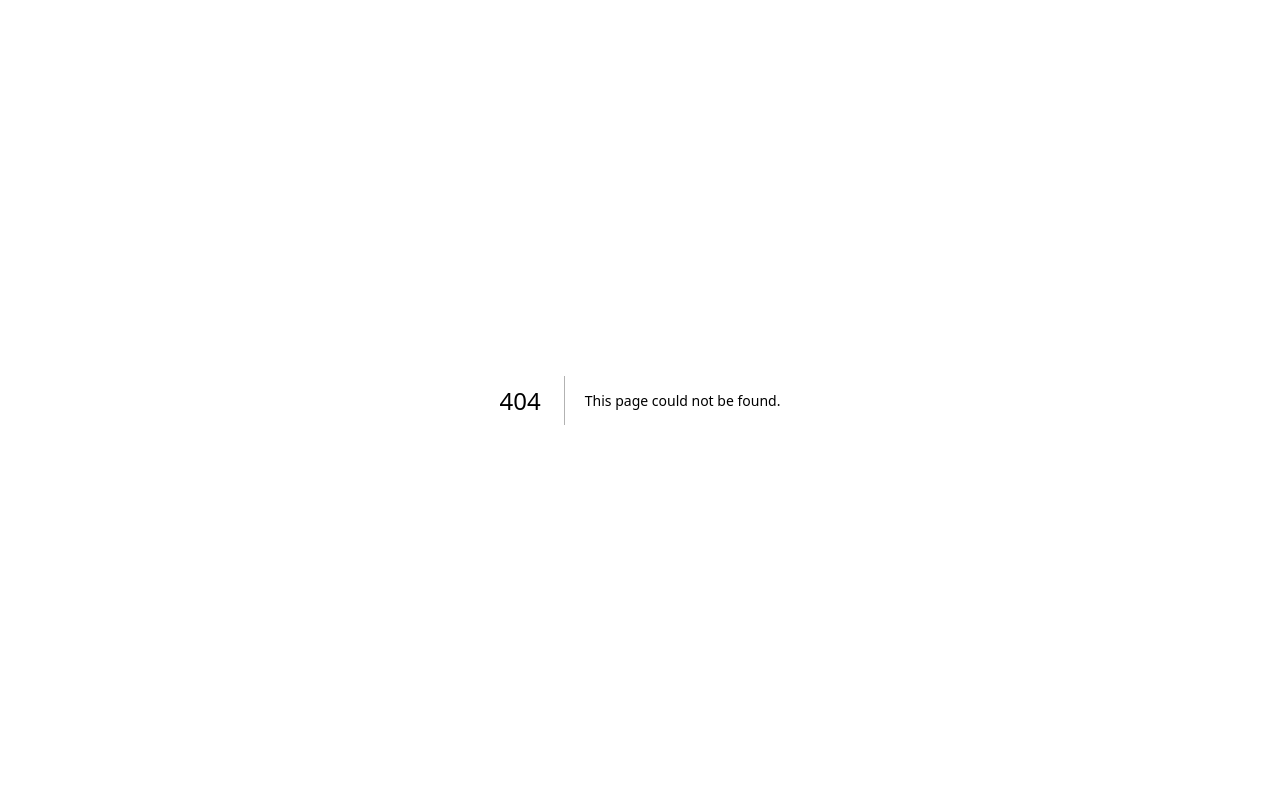
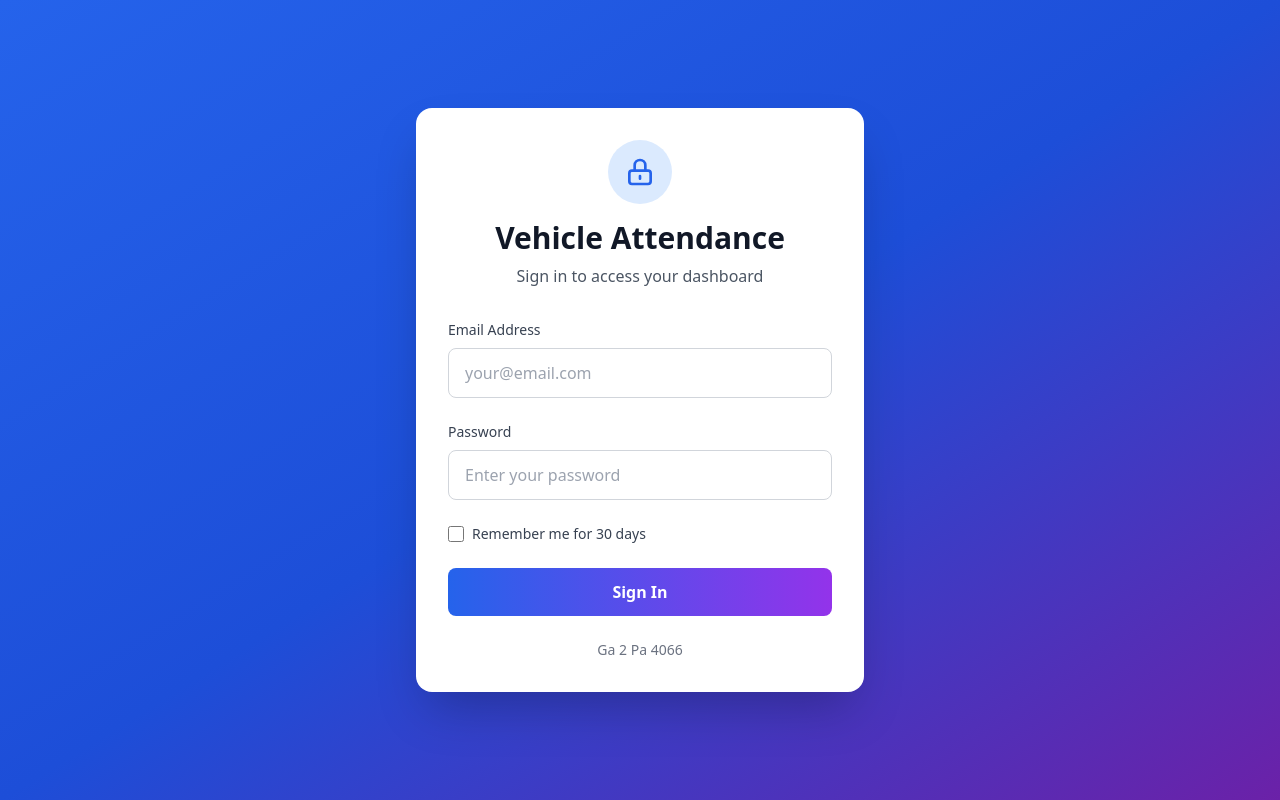
Before and after one commit to Sanjog-Godar/Automation, a Next.js app in the folder Vehicle_Attendance/: page /login in a window 1280 px wide. Before the commit this address had no page. Built offline with nearby package versions, Linux system fonts and the light colour scheme.

Commit message:
Implement authentication with login and logout functionality

```diff
--- /dev/null
+++ b/Vehicle_Attendance/app/api/auth/login/route.ts
@@ -0,0 +1,65 @@
+import { NextRequest, NextResponse } from 'next/server';
+import { supabaseServerClient } from '@/lib/supabaseClient';
+
+export async function POST(req: NextRequest) {
+  const supabase = supabaseServerClient();
+
+  try {
+    const { email, password, rememberMe } = await req.json();
+
+    if (!email || !password) {
+      return NextResponse.json(
+        { error: 'Email and password are required' },
+        { status: 400 }
+      );
+    }
+
+    // Sign in with Supabase
+    const { data, error } = await supabase.auth.signInWithPassword({
+      email,
+      password,
+    });
+
+    if (error) {
+      return NextResponse.json(
+        { error: 'Invalid email or password' },
+        { status: 401 }
+      );
+    }
+
+    // Create response
+    const response = NextResponse.json(
+      { message: 'Login successful', user: data.user },
+      { status: 200 }
+    );
+
+    // Set session cookie
+    if (data.session) {
+      const maxAge = rememberMe ? 60 * 60 * 24 * 30 : 60 * 60 * 24; // 30 days or 1 day
+
+      response.cookies.set('sb-access-token', data.session.access_token, {
+        httpOnly: true,
+        secure: process.env.NODE_ENV === 'production',
+        sameSite: 'lax',
+        maxAge,
+        path: '/',
+      });
+
+      response.cookies.set('sb-refresh-token', data.session.refresh_token, {
+        httpOnly: true,
+        secure: process.env.NODE_ENV === 'production',
+        sameSite: 'lax',
+        maxAge,
+        path: '/',
+      });
+    }
+
+    return response;
+  } catch (err) {
+    console.error('Login error:', err);
+    return NextResponse.json(
+      { error: 'Internal server error' },
+      { status: 500 }
+    );
+  }
+}
--- /dev/null
+++ b/Vehicle_Attendance/app/api/auth/logout/route.ts
@@ -0,0 +1,29 @@
+import { NextRequest, NextResponse } from 'next/server';
+import { supabaseServerClient } from '@/lib/supabaseClient';
+
+export async function POST(req: NextRequest) {
+  const supabase = supabaseServerClient();
+
+  try {
+    // Sign out from Supabase
+    await supabase.auth.signOut();
+
+    // Create response
+    const response = NextResponse.json(
+      { message: 'Logout successful' },
+      { status: 200 }
+    );
+
+    // Clear cookies
+    response.cookies.delete('sb-access-token');
+    response.cookies.delete('sb-refresh-token');
+
+    return response;
+  } catch (err) {
+    console.error('Logout error:', err);
+    return NextResponse.json(
+      { error: 'Internal server error' },
+      { status: 500 }
+    );
+  }
+}
--- /dev/null
+++ b/Vehicle_Attendance/app/login/page.tsx
@@ -0,0 +1,146 @@
+"use client";
+
+import { useState } from "react";
+import { useRouter } from "next/navigation";
+
+export default function LoginPage() {
+  const router = useRouter();
+  const [email, setEmail] = useState("");
+  const [password, setPassword] = useState("");
+  const [rememberMe, setRememberMe] = useState(false);
+  const [error, setError] = useState("");
+  const [loading, setLoading] = useState(false);
+
+  const handleLogin = async (e: React.FormEvent) => {
+    e.preventDefault();
+    setError("");
+    setLoading(true);
+
+    try {
+      const res = await fetch("/api/auth/login", {
+        method: "POST",
+        headers: {
+          "Content-Type": "application/json",
+        },
+        body: JSON.stringify({ email, password, rememberMe }),
+      });
+
+      const data = await res.json();
+
+      if (!res.ok) {
+        setError(data.error || "Login failed");
+        setLoading(false);
+        return;
+      }
+
+      // Redirect to home page
+      router.push("/");
+      router.refresh();
+    } catch (err) {
+      setError("An error occurred. Please try again.");
+      setLoading(false);
+    }
+  };
+
+  return (
+    <div className="min-h-screen flex items-center justify-center bg-gradient-to-br from-blue-600 via-blue-700 to-purple-800">
+      <div className="w-full max-w-md">
+        <div className="bg-white rounded-2xl shadow-2xl p-8">
+          <div className="text-center mb-8">
+            <div className="inline-flex items-center justify-center w-16 h-16 bg-blue-100 rounded-full mb-4">
+              <svg
+                className="w-8 h-8 text-blue-600"
+                fill="none"
+                stroke="currentColor"
+                viewBox="0 0 24 24"
+              >
+                <path
+                  strokeLinecap="round"
+                  strokeLinejoin="round"
+                  strokeWidth={2}
+                  d="M12 15v2m-6 4h12a2 2 0 002-2v-6a2 2 0 00-2-2H6a2 2 0 00-2 2v6a2 2 0 002 2zm10-10V7a4 4 0 00-8 0v4h8z"
+                />
+              </svg>
+            </div>
+            <h1 className="text-3xl font-bold text-gray-900 mb-2">
+              Vehicle Attendance
+            </h1>
+            <p className="text-gray-600">Sign in to access your dashboard</p>
+          </div>
+
+          <form onSubmit={handleLogin} className="space-y-6">
+            {error && (
+              <div className="bg-red-50 border border-red-200 text-red-600 px-4 py-3 rounded-lg text-sm">
+                {error}
+              </div>
+            )}
+
+            <div>
+              <label
+                htmlFor="email"
+                className="block text-sm font-medium text-gray-700 mb-2"
+              >
+                Email Address
+              </label>
+              <input
+                type="email"
+                id="email"
+                value={email}
+                onChange={(e) => setEmail(e.target.value)}
+                required
+                className="w-full px-4 py-3 border border-gray-300 rounded-lg focus:ring-2 focus:ring-blue-500 focus:border-transparent transition-all"
+                placeholder="your@email.com"
+              />
+            </div>
+
+            <div>
+              <label
+                htmlFor="password"
+                className="block text-sm font-medium text-gray-700 mb-2"
+              >
+                Password
+              </label>
+              <input
+                type="password"
+                id="password"
+                value={password}
+                onChange={(e) => setPassword(e.target.value)}
+                required
+                className="w-full px-4 py-3 border border-gray-300 rounded-lg focus:ring-2 focus:ring-blue-500 focus:border-transparent transition-all"
+                placeholder="Enter your password"
+              />
+            </div>
+
+            <div className="flex items-center">
+              <input
+                type="checkbox"
+                id="rememberMe"
+                checked={rememberMe}
+                onChange={(e) => setRememberMe(e.target.checked)}
+                className="w-4 h-4 text-blue-600 border-gray-300 rounded focus:ring-blue-500"
+              />
+              <label
+                htmlFor="rememberMe"
+                className="ml-2 text-sm text-gray-700"
+              >
+                Remember me for 30 days
+              </label>
+            </div>
+
+            <button
+              type="submit"
+              disabled={loading}
+              className="w-full bg-gradient-to-r from-blue-600 to-purple-600 text-white py-3 rounded-lg font-semibold hover:from-blue-700 hover:to-purple-700 focus:outline-none focus:ring-2 focus:ring-blue-500 focus:ring-offset-2 transition-all disabled:opacity-50 disabled:cursor-not-allowed"
+            >
+              {loading ? "Signing in..." : "Sign In"}
+            </button>
+          </form>
+
+          <div className="mt-6 text-center text-sm text-gray-500">
+            <p>Ga 2 Pa 4066</p>
+          </div>
+        </div>
+      </div>
+    </div>
+  );
+}
--- /dev/null
+++ b/Vehicle_Attendance/components/LogoutButton.tsx
@@ -0,0 +1,46 @@
+"use client";
+
+import { useRouter } from "next/navigation";
+import { useState } from "react";
+
+export function LogoutButton() {
+  const router = useRouter();
+  const [loading, setLoading] = useState(false);
+
+  const handleLogout = async () => {
+    setLoading(true);
+    try {
+      await fetch("/api/auth/logout", {
+        method: "POST",
+      });
+      router.push("/login");
+      router.refresh();
+    } catch (error) {
+      console.error("Logout error:", error);
+      setLoading(false);
+    }
+  };
+
+  return (
+    <button
+      onClick={handleLogout}
+      disabled={loading}
+      className="flex items-center gap-2 px-4 py-2 bg-red-600 text-white rounded-lg hover:bg-red-700 transition-colors font-medium shadow-md disabled:opacity-50"
+    >
+      <svg
+        className="w-5 h-5"
+        fill="none"
+        stroke="currentColor"
+        viewBox="0 0 24 24"
+      >
+        <path
+          strokeLinecap="round"
+          strokeLinejoin="round"
+          strokeWidth={2}
+          d="M17 16l4-4m0 0l-4-4m4 4H7m6 4v1a3 3 0 01-3 3H6a3 3 0 01-3-3V7a3 3 0 013-3h4a3 3 0 013 3v1"
+        />
+      </svg>
+      {loading ? "Logging out..." : "Logout"}
+    </button>
+  );
+}
--- a/Vehicle_Attendance/components/MonthlyAttendanceClient.tsx
+++ b/Vehicle_Attendance/components/MonthlyAttendanceClient.tsx
@@ -7,6 +7,7 @@ import { calculateMonthlySummary, DAILY_WAGE, REPLACEMENT_DEDUCTION } from "@/li
 import NepaliDate from "nepali-date-converter";
 import jsPDF from "jspdf";
 import autoTable from "jspdf-autotable";
+import { LogoutButton } from "./LogoutButton";
 
 const API_BASE = "/api/attendance"; // Next.js App Router API route
 const FUEL_BILLS_API = "/api/fuel-bills";
@@ -1037,9 +1038,12 @@ export function MonthlyAttendanceClient() {
     <div className="min-h-screen bg-gray-50">
       <main className="w-full max-w-6xl mx-auto px-6 py-6 pb-12">
         <header className="mb-6">
-          <h1 className="text-2xl font-bold text-gray-900 mb-4">
-            Vehicle Attendance & Earnings
-          </h1>
+          <div className="flex items-center justify-between mb-4">
+            <h1 className="text-2xl font-bold text-gray-900">
+              Vehicle Attendance & Earnings
+            </h1>
+            <LogoutButton />
+          </div>
 
           {/* Month Display and Navigation */}
           <div className="flex items-center justify-between bg-gradient-to-r from-blue-600 to-blue-700 text-white rounded-lg px-6 py-4 shadow-lg">
--- a/Vehicle_Attendance/package.json
+++ b/Vehicle_Attendance/package.json
@@ -11,6 +11,7 @@
     "clean": "tsx scripts/clean-defaults.ts"
   },
   "dependencies": {
+    "@supabase/auth-helpers-nextjs": "^0.15.0",
     "@supabase/supabase-js": "^2.49.1",
     "@tanstack/react-query": "^5.61.0",
     "jspdf": "^2.5.2",
```
Also changed, not shown: Vehicle_Attendance/middleware.ts (added, +23 -0 lines), 1 other file (tests, documents, lock files or other folders).
